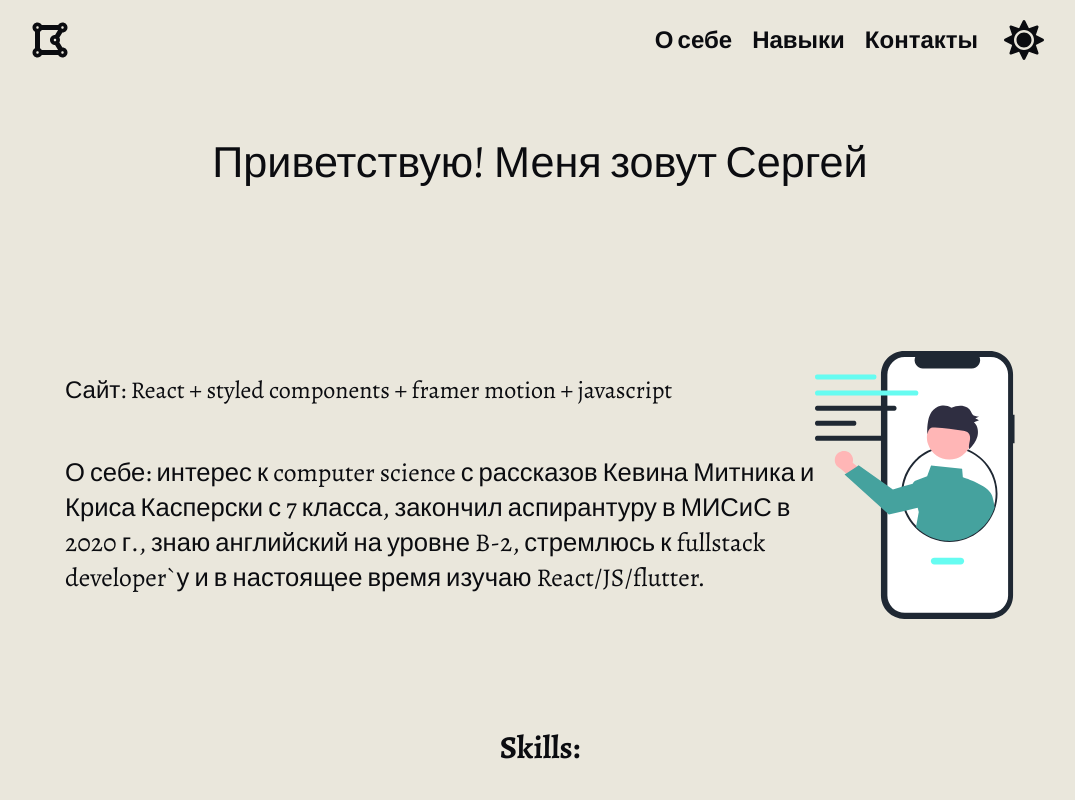
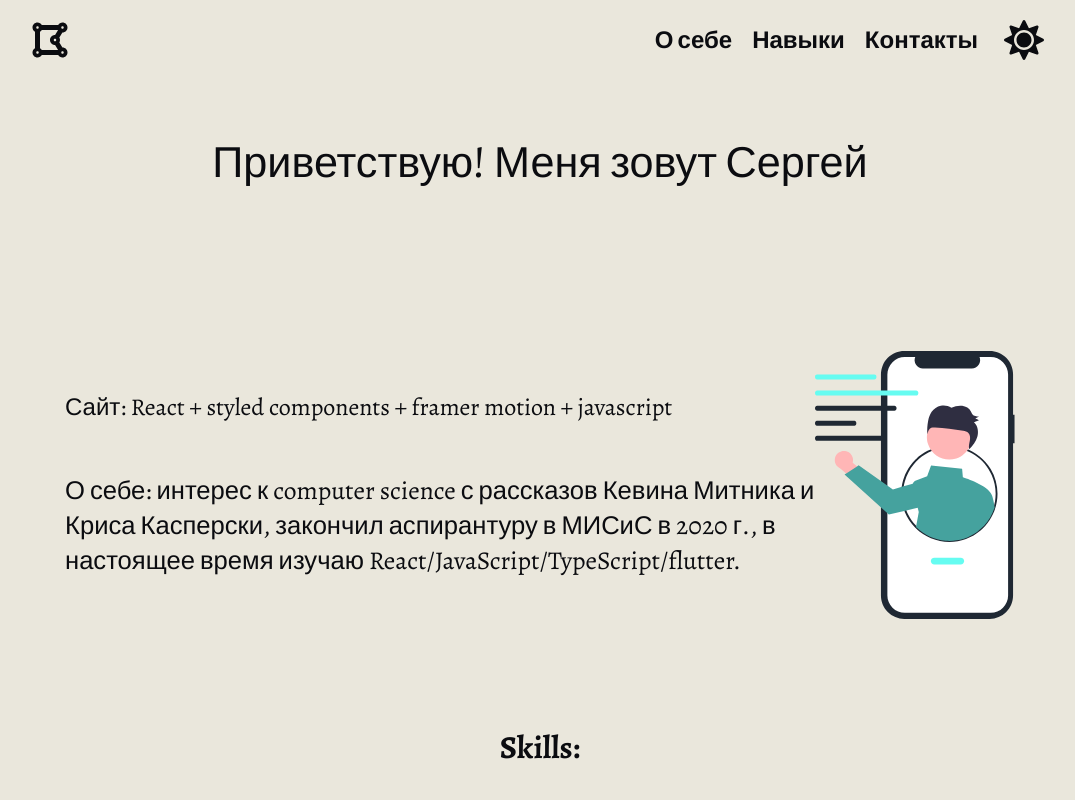
Before and after one commit to sgvasilev/sgvasilev.github.io, a React (Create React App) app: page / in a window 1280 px wide. Shown: the top 800 px of the page, without its empty margins (100-1175 px from the left). Built offline with nearby package versions, Linux system fonts and the light colour scheme.

Commit message:
fixed some bugs

```diff
--- a/src/App.js
+++ b/src/App.js
@@ -14,7 +14,6 @@ import Intro from "./components/IntroSection";
 import Footer from "./components/Footer";
 import Contact from "./components/Contact";
 
-//import Skills from "./components/skills/";
 const Skills = React.lazy(() => import("./components/skills"));
 
 function App() {
--- a/src/components/IntroSection/index.jsx
+++ b/src/components/IntroSection/index.jsx
@@ -1,4 +1,4 @@
-import React from "react";
+import React from 'react';
 
 import {
   IntroContainer,
@@ -10,12 +10,12 @@ import {
   TextContainer,
   ImageContainer,
   Container,
-} from "./intro.elements";
+} from './intro.elements';
 
 const Intro = () => {
   return (
     <>
-      <Container id="main">
+      <Container id='main'>
         <IntroContainer>
           <IntroH1>Приветствую! Меня зовут Сергей</IntroH1>
           <IntroContent>
@@ -25,9 +25,8 @@ const Intro = () => {
               </IntroP1>
               <IntroP2>
                 О себе: интерес к computer science с рассказов Кевина Митника и
-                Криса Касперски с 7 класса, закончил аспирантуру в МИСиС в 2020
-                г., знаю английский на уровне B-2, стремлюсь к fullstack
-                developer`у и в настоящее время изучаю React/JS/flutter.
+                Криса Касперски, закончил аспирантуру в МИСиС в 2020 г., в
+                настоящее время изучаю React/JavaScript/TypeScript/flutter.
               </IntroP2>
             </TextContainer>
             <ImageContainer>
--- a/src/components/Sidebar/variants.js
+++ b/src/components/Sidebar/variants.js
@@ -1,17 +1,15 @@
 export const startPositionMenu = {
   hidden: {
-    top: ["0%", "0%", "100%"],
-    opacity: ["100%", "100%", "100%"],
-    width: ["100%", "30%", "30%"],
-    //borderRadius: ["0% 0% 0% 0%", "0% 30% 30% 0%", "0% 30% 30% 0%"],
-    borderRadius: ["0% 50px 50px 0%", "0% 50px 50px 0%", "0% 50px 50px 0%"],
+    top: ['0%', '0%', '120%'],
+    opacity: ['100%', '100%', '0%'],
+    width: ['100%', '30%', '30%'],
+    borderRadius: ['0% 50px 50px 0%', '0% 50px 50px 0%', '0% 50px 50px 0%'],
   },
   visible: {
-    top: ["-100%", "0%", "0%"],
-    opacity: ["100%", "100%", "100%"],
-    width: ["30%", "30%", "100%"],
-    //borderRadius: ["0% 25% 25% 0%", "0% 30% 30% 0%", "0% 0% 0% 0%"],
-    borderRadius: ["0 50px 50px 0", "0 50px 50px 0", "0 50px 50px 0 "],
+    top: ['-100%', '0%', '0%'],
+    opacity: ['0%', '100%', '100%'],
+    width: ['30%', '30%', '100%'],
+    borderRadius: ['0 50px 50px 0', '0 50px 50px 0', '0 50px 50px 0 '],
   },
 };
 
```
